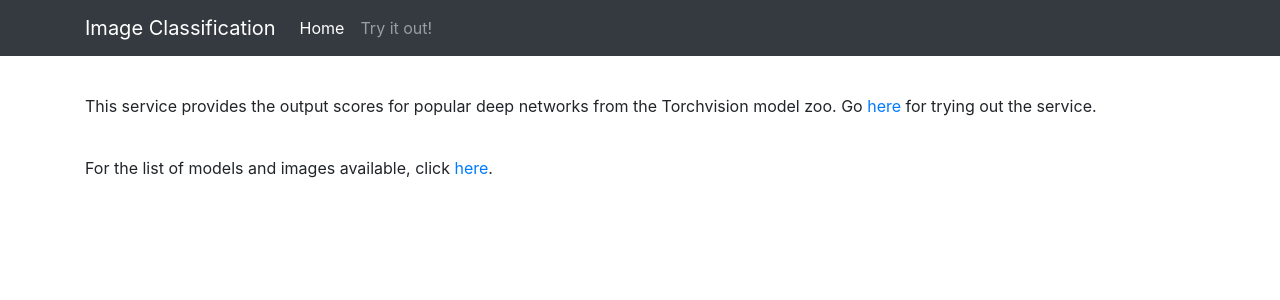
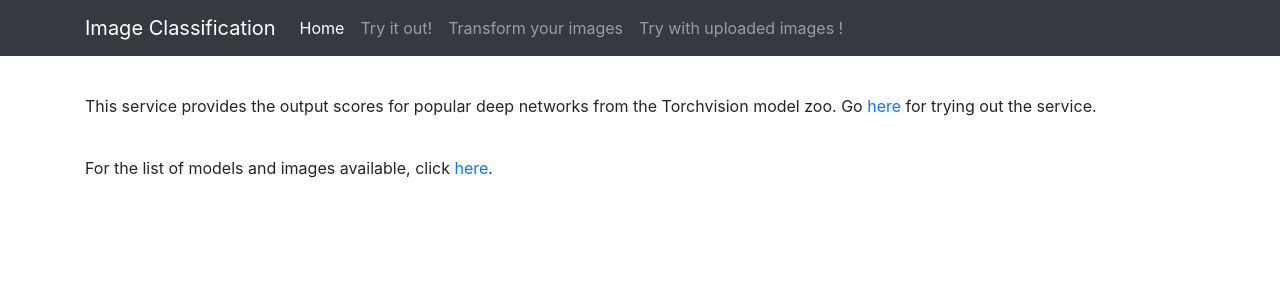
Before and after one commit to unica-isde/isde-projects-2024-H, a FastAPI app: page / in a window 1280 px wide. Shown: the top 300 px of the page. Run offline with FastAPI, Linux system fonts and the light colour scheme; some libraries are stand-ins or nearby versions.

Commit message:
add links to new functionnalities in navbar

```diff
--- a/app/templates/base.html
+++ b/app/templates/base.html
@@ -29,6 +29,12 @@
                 <li class="nav-item">
                     <a class="nav-link" href="/classifications">Try it out!</a>
                 </li>
+                <li class="nav-item">
+                    <a class="nav-link" href="/transform">Transform your images</a>
+                </li>
+                <li class="nav-item">
+                    <a class="nav-link" href="/class-upload">Try with uploaded images !</a>
+                </li>
 
             </ul>
         </div>
```
